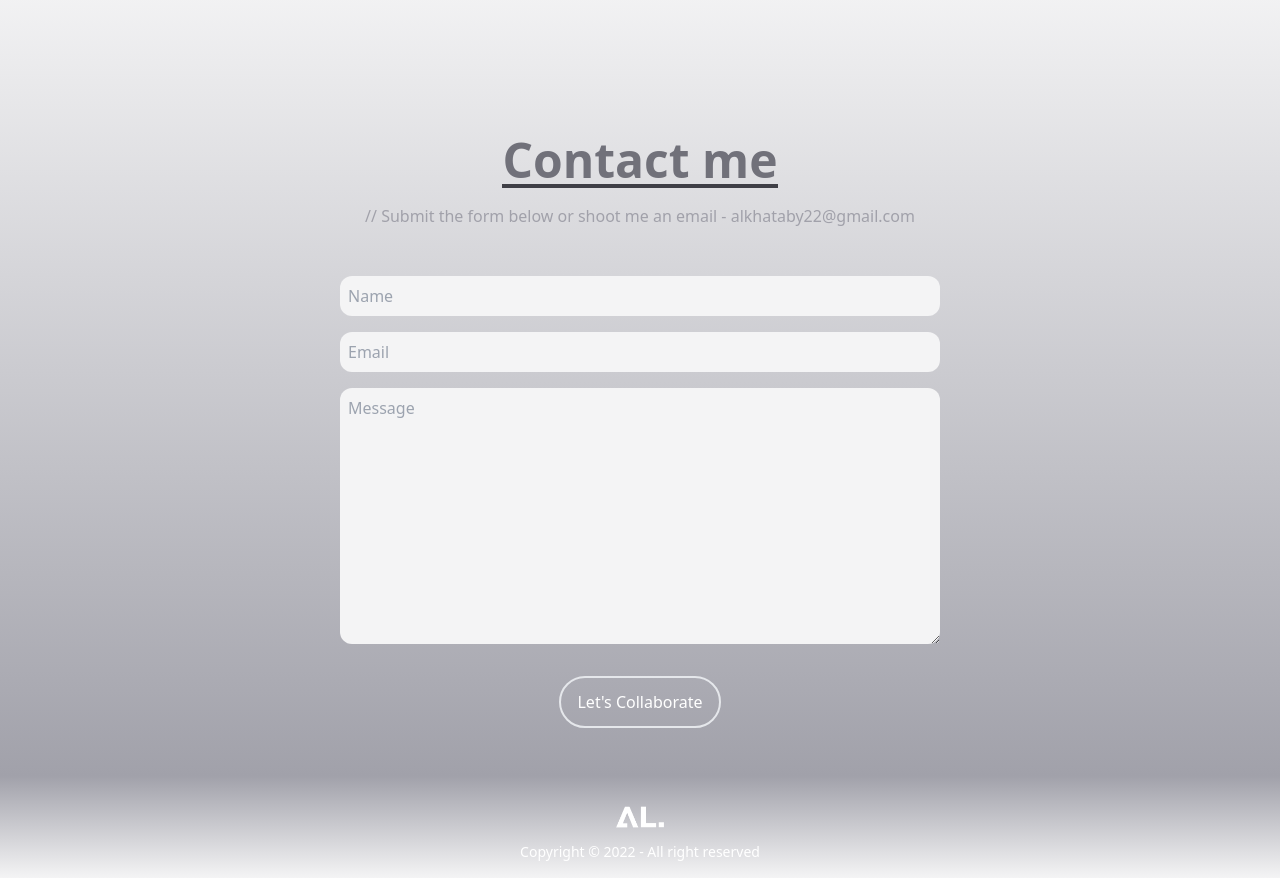
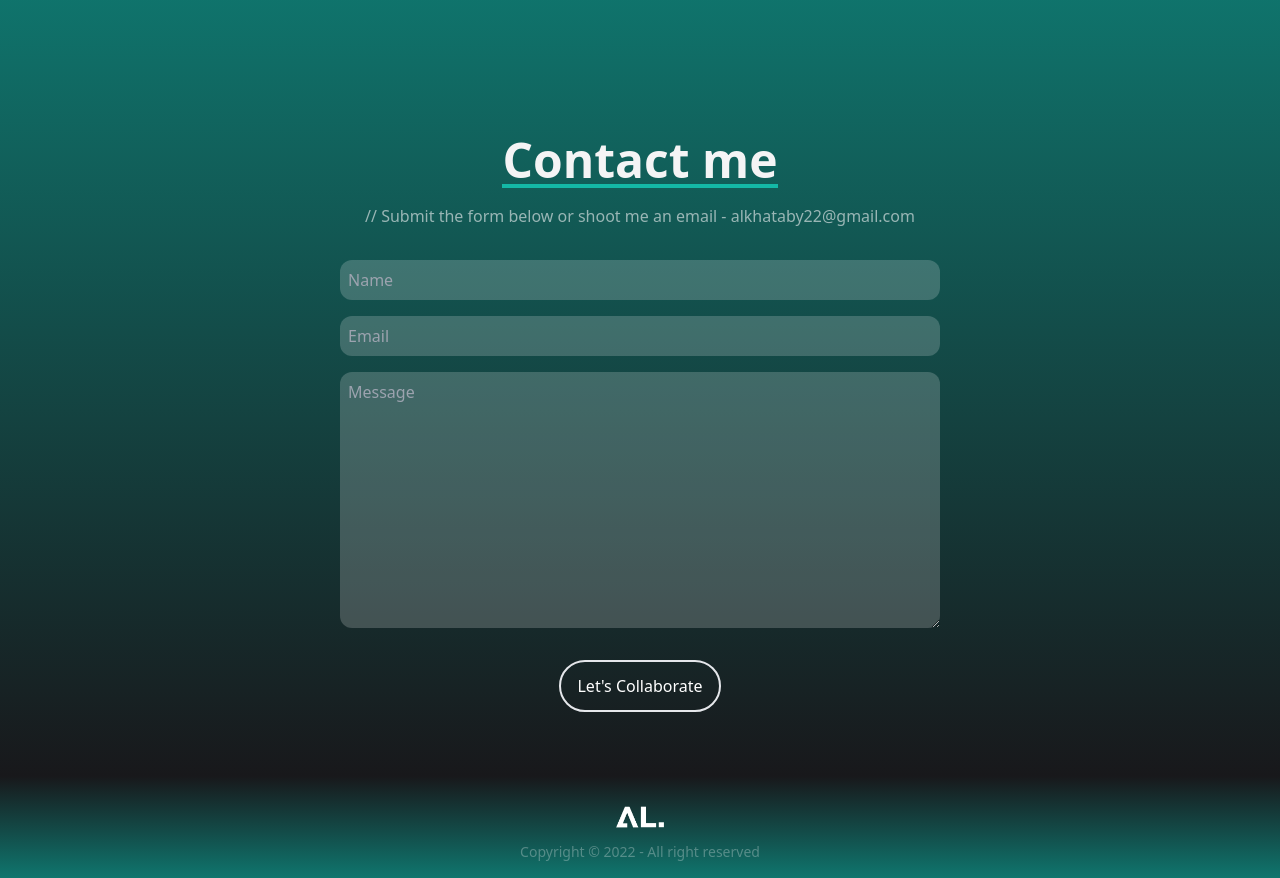
Before and after one commit to Al1999/My-Portfolio, a React (Create React App) app: page / in a window 1280 px wide. Shown: the part 4600-5478 px from the top of the page. Built offline with nearby package versions, Linux system fonts and the light colour scheme.

Commit message:
new additions

```diff
--- a/src/components/contact.jsx
+++ b/src/components/contact.jsx
@@ -1,19 +1,22 @@
-import React from 'react'
-
+import React from 'react';
+import { motion } from 'framer-motion';
 const Contact = () => {
   return (
-    <div  name = 'contact' className=' bg-gradient-to-t from-zinc-400 to-zinc-100   h-screen w-full py-[10rem] px-4'>
+    <div  name = 'contact' className=' bg-gradient-to-b from-teal-700 to-zinc-900   h-screen w-full py-[10rem] px-4'>
         <div className='flex flex-col items-center'>
             <form method='POST' action="https://getform.io/f/9d614170-75cd-44ff-891a-359477527226" className='flex flex-col max-w-[600px]  w-full'>
                 <div className='pb-8 flex flex-col items-center'>
-                    <div className='text-5xl font-bold text-zinc-500 border-b-4 border-b-zinc-700'>Contact me</div>
+                    <motion.div initial={{ opacity: 0, y:40 }} whileInView={{ opacity: 1, y:0 }} viewport={{ once: true, amount: 0.8 }} transition={{duration:1}}
+                     className='text-5xl font-bold text-zinc-100 border-b-4 border-b-teal-500'>Contact me</motion.div>
 
-                    <p className='text-zinc-400 py-4'>// Submit the form below or shoot me an email - alkhataby22@gmail.com</p>
+                    <motion.p initial={{ opacity: 0, y:40 }} whileInView={{ opacity: 1, y:0 }} viewport={{ once: true, amount: 0.8 }} transition={{duration:1, delay:0.2}}
+                     className='text-zinc-100/60 mt-4 text-center'>// Submit the form below or shoot me an email - alkhataby22@gmail.com</motion.p>
                 </div>
-                <input className='bg-zinc-100 text-zinc-100 rounded-xl p-2' type="text" placeholder='Name' name='name' />
-                <input className='my-4 p-2 bg-zinc-100 text-zinc-100 rounded-xl' type="email" placeholder='Email' name='email' />
-                <textarea className='bg-[#ccd6f6] p-2 bg-zinc-100 text-zinc-100 rounded-xl' name="message" rows="10" placeholder='Message'></textarea>
-                <button className='text-white  rounded-full border-2 hover:bg-white hover:border-white hover:text-black px-4 py-3 my-8 mx-auto flex items-center'>Let's Collaborate</button>
+                <motion.input initial={{ opacity: 0, y:40 }} whileInView={{ opacity: 1, y:0 }} viewport={{ once: true, amount: 0.8 }} transition={{duration:1, delay:0.4}} className='bg-zinc-100/20 text-zinc-100 rounded-xl p-2' type="text" placeholder='Name' name='name' />
+                <motion.input initial={{ opacity: 0, y:40 }} whileInView={{ opacity: 1, y:0 }} viewport={{ once: true, amount: 0.8 }} transition={{duration:1, delay:0.6}} className='my-4 p-2 bg-zinc-100/20 text-zinc-100 rounded-xl' type="email" placeholder='Email' name='email' />
+                <motion.textarea initial={{ opacity: 0, y:40 }} whileInView={{ opacity: 1, y:0 }} viewport={{ once: true, amount: 0.8 }} transition={{duration:1, delay:0.8}} className='p-2 bg-zinc-100/20 text-zinc-100 rounded-xl' name="message" rows="10" placeholder='Message'></motion.textarea>
+                <motion.button initial={{ opacity: 0, y:40 }} whileInView={{ opacity: 1, y:0 }} viewport={{ once: true, amount: 0.8 }} transition={{duration:1, delay:1}}
+                 className='text-white   rounded-full border-2 hover:bg-white hover:border-white hover:text-black px-4 py-3 my-8 mx-auto flex items-center'>Let's Collaborate</motion.button>
             </form>
         </div>
 
--- a/src/components/footer.jsx
+++ b/src/components/footer.jsx
@@ -2,11 +2,11 @@ import React from 'react'
 import logo  from '../assets/logo_w.png'
 const Footer = () =>{
   return (
-    <footer className="footer  p-4 bg-gradient-to-b from-zinc-400 to-zinc-100 text-neutral-content">
+    <footer className="footer  p-4 bg-gradient-to-b from-zinc-900 to-teal-700 text-neutral-content">
         <div className='w-full flex flex-col items-center'>
         <div className="flex flex-col items-center ">
             <img src={logo} alt='Logo Image' className='' style={{ width: '50px' }} />
-            <p>Copyright © 2022 - All right reserved</p>
+            <p className='text-zinc-100/30'>Copyright © 2022 - All right reserved</p>
         </div>
         </div>
 
```
